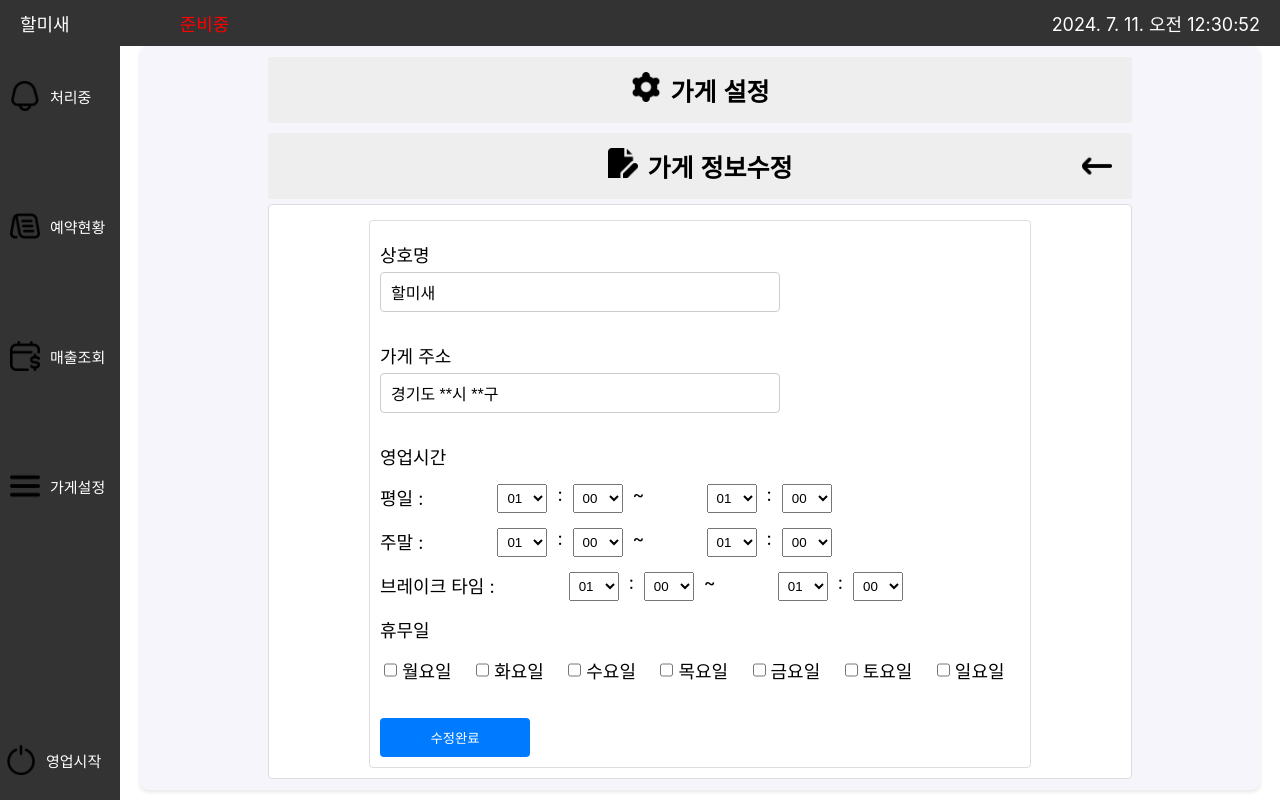
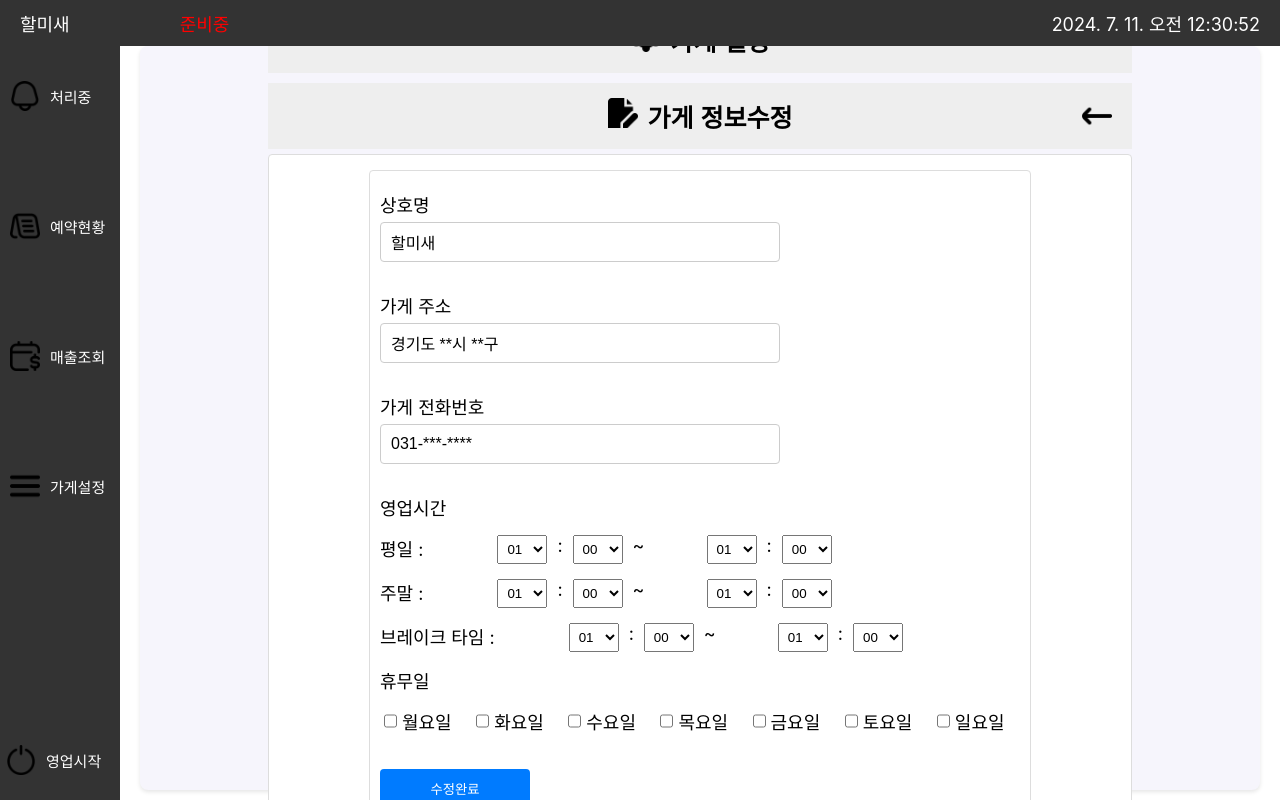
Before and after one commit to halmisae/FrontEnd-owner, a React (Create React App) app: page /store-info in a window 1280 px wide. Both pictures are taken after a click on the button "수정하기". Built offline with nearby package versions, Linux system fonts and the light colour scheme.

Commit message:
edit StoreInfo page(add storePhoneNum)

```diff
--- a/src/components/StoreInfo.jsx
+++ b/src/components/StoreInfo.jsx
@@ -14,6 +14,7 @@ const StoreInfo = () => {
         weekEndBusinessHour: "",
         breakTime: "",
         endBreakTime: "",
+        storePhone: "031-***-****",
         holidays: []
     });
     const [isEdit,setEdit] = useState(false);
@@ -58,7 +59,6 @@ const StoreInfo = () => {
             }
         });
     }
-
     const daysOfWeeks=["월요일","화요일","수요일","목요일","금요일","토요일","일요일"];
     return(
         <div className={"store-setting"}>
@@ -94,6 +94,21 @@ const StoreInfo = () => {
                             />
                         ) : (
                             <span>{formData.storeAddress}</span>
+                        )}
+                    </div>
+                    <div>
+                        <label>가게 전화번호</label>
+                        {isEdit ? (
+                            <input
+                                className={"input-box"}
+                                type={"text"}
+                                name={"storePhone"}
+                                value={formData.storePhone}
+                                onChange={handleChange}
+                                disabled={!isEdit}
+                            />
+                        ) : (
+                            <span>{formData.storePhone}</span>
                         )}
                     </div>
                     <div className={"storeInfo-time"}>
```
